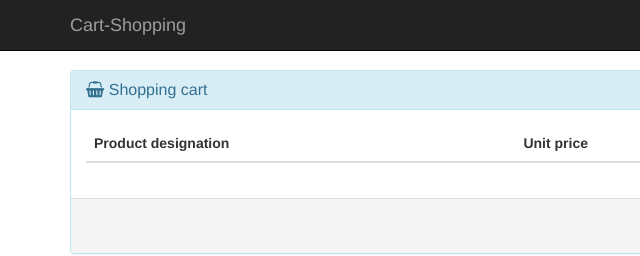
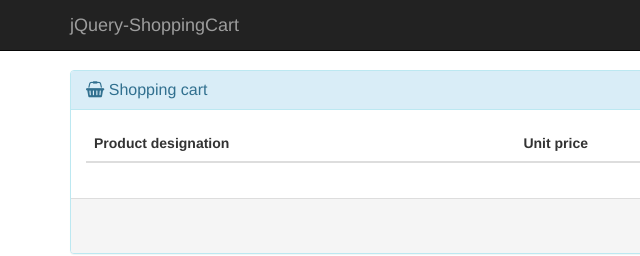
Before and after one commit to pristou/jQuery-ShoppingCart, a plain HTML site: page index.html in a window 1280 px wide. Shown: the top 256 px of the page, 0-640 px from the left. Drawn offline with Linux system fonts and the light colour scheme.

Commit message:
change title

```diff
--- a/index.html
+++ b/index.html
@@ -7,7 +7,7 @@
         <!-- The above 3 meta tags *must* come first in the head; any other head content must come *after* these tags -->
         <meta name="description" content="cart shopping">
         <meta name="author" content="Pristou@dev">
-        <title>Cart shopping</title>
+        <title>**Shopping Cart**</title>
 
         <!-- Bootstrap -->
         <link href="css/bootstrap.min.css" rel="stylesheet">
@@ -32,7 +32,7 @@
                         <span class="icon-bar"></span>
                         <span class="icon-bar"></span>
                     </button>
-                    <a class="navbar-brand" href="#">Cart-Shopping</a>
+                    <a class="navbar-brand" href="#">jQuery-ShoppingCart</a>
                 </div>
                 <div id="navbar" class="collapse navbar-collapse navbar-right">
                     <ul class="nav navbar-nav">
```
